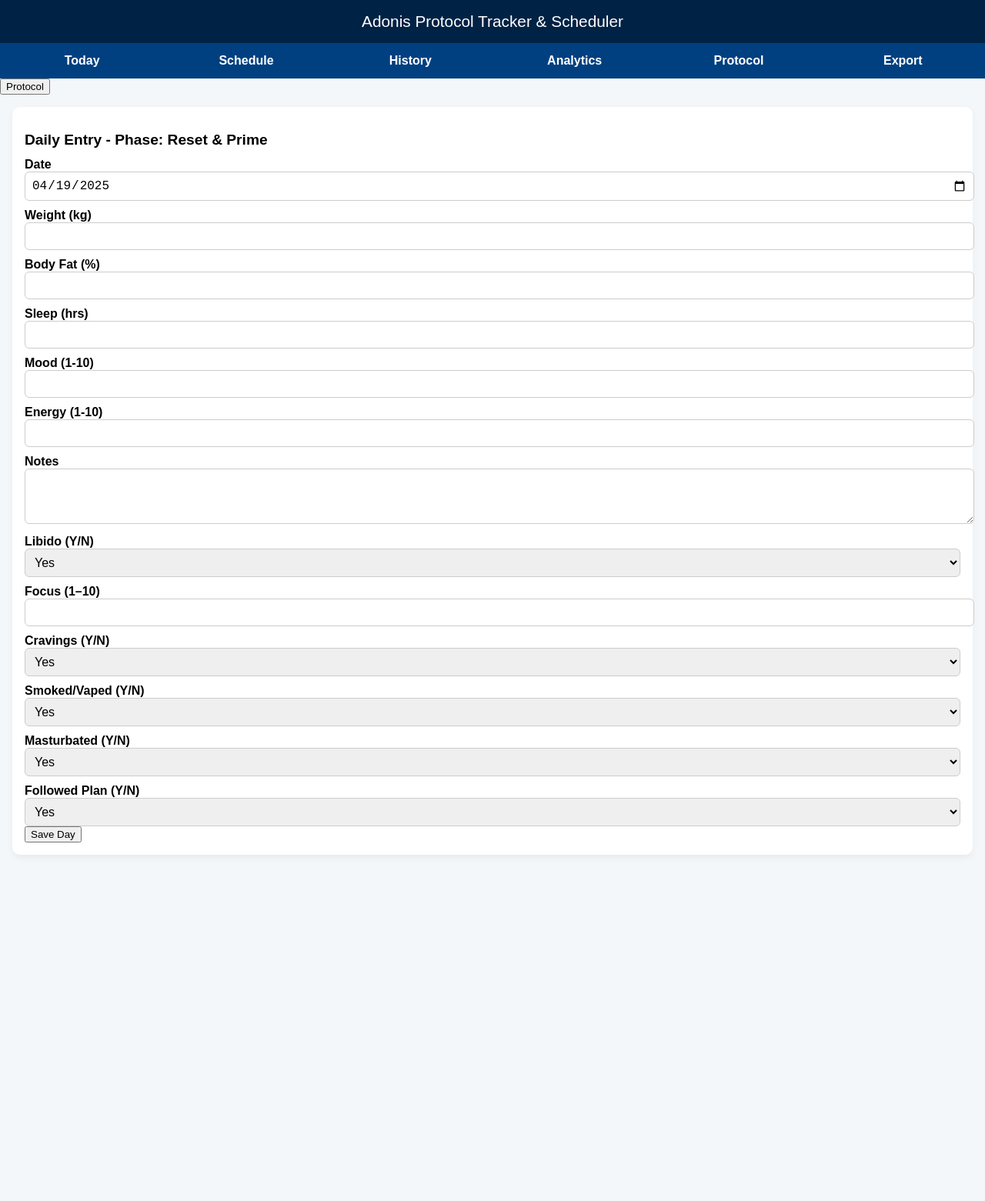
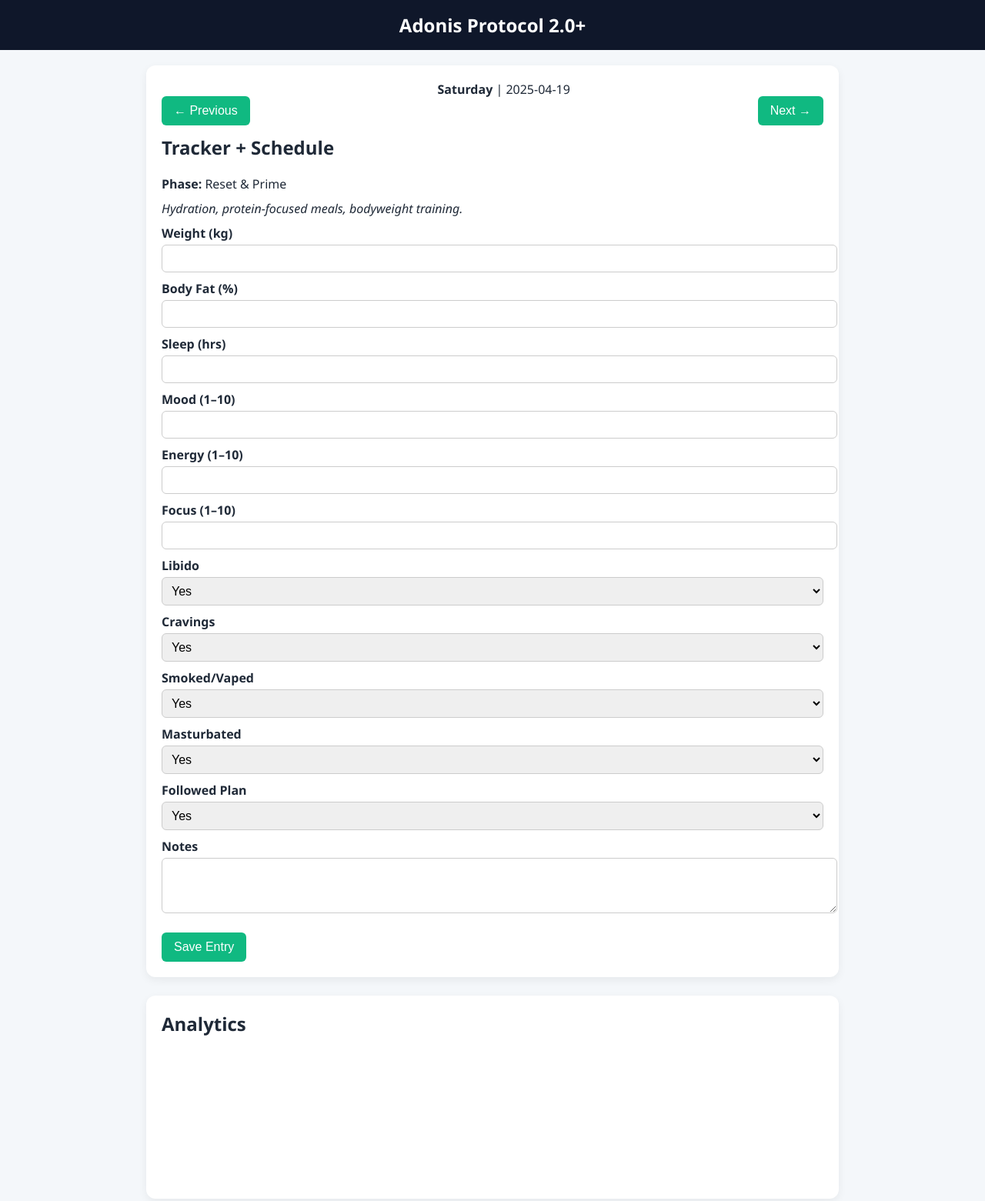
Before and after one commit to psc020/Peter-2.0, a plain HTML site: page index.html in a window 1280 px wide. Shown: the whole page at 77% size. Before the commit the page ends 1147 px from the top, so only its background shows below. Drawn offline with nearby package versions, Linux system fonts and the light colour scheme.

Commit message:
Add files via upload

```diff
--- a/index.html
+++ b/index.html
@@ -3,267 +3,198 @@
 <html lang="en">
 <head>
   <meta charset="UTF-8">
-  <title>Adonis Protocol Tracker & Scheduler</title>
+  <title>Adonis Protocol 2.0+</title>
   <meta name="viewport" content="width=device-width, initial-scale=1.0">
+  <script src="https://cdn.jsdelivr.net/npm/chart.js"></script>
   <style>
-    body { font-family: Arial, sans-serif; background-color: #f4f7fa; margin: 0; }
-    header { background-color: #002244; color: white; padding: 16px; text-align: center; font-size: 1.3rem; }
-    nav { display: flex; justify-content: space-around; background-color: #004080; }
-    nav button {
-      flex: 1; padding: 14px; font-size: 16px; background: none; border: none;
-      color: white; cursor: pointer; font-weight: bold;
+    body {
+      margin: 0;
+      font-family: 'Segoe UI', sans-serif;
+      background: #f4f7fa;
+      color: #1f2937;
     }
-    .container { padding: 16px; }
-    .section { display: none; background: white; padding: 16px; margin-bottom: 20px;
-               border-radius: 10px; box-shadow: 0 4px 10px rgba(0,0,0,0.05); }
-    .visible { display: block; }
-    h2 { font-size: 1.2rem; margin-bottom: 12px; }
-    .entry label { display: block; font-weight: bold; margin-top: 10px; }
-    .entry input, .entry select, .entry textarea {
-      width: 100%; padding: 8px; font-size: 1rem;
-      border: 1px solid #ccc; border-radius: 6px;
+    header {
+      background: #0f172a;
+      color: white;
+      padding: 16px;
+      text-align: center;
+      font-size: 1.5rem;
+      font-weight: bold;
     }
-    .log-table { width: 100%; border-collapse: collapse; margin-top: 10px; }
-    .log-table th, .log-table td {
-      padding: 8px; border: 1px solid #ddd; text-align: center;
+    .container {
+      padding: 20px;
+      max-width: 900px;
+      margin: auto;
     }
-    canvas { max-width: 100%; margin-top: 20px; }
-    .schedule-table { width: 100%; border-collapse: collapse; margin-top: 10px; }
-    .schedule-table th, .schedule-table td {
-      border: 1px solid #ccc; padding: 6px; text-align: left;
+    .card {
+      background: white;
+      border-radius: 12px;
+      box-shadow: 0 4px 12px rgba(0,0,0,0.06);
+      padding: 20px;
+      margin-bottom: 24px;
+    }
+    h2 {
+      margin-top: 0;
+    }
+    label {
+      display: block;
+      margin-top: 10px;
+      font-weight: 600;
+    }
+    input, select, textarea {
+      width: 100%;
+      padding: 8px;
+      margin-top: 4px;
+      font-size: 1rem;
+      border: 1px solid #ccc;
+      border-radius: 6px;
+    }
+    button {
+      margin-top: 20px;
+      background: #10b981;
+      color: white;
+      border: none;
+      padding: 10px 16px;
+      font-size: 1rem;
+      border-radius: 6px;
+      cursor: pointer;
+    }
+    canvas {
+      max-width: 100%;
+      margin-top: 16px;
+    }
+    .nav-buttons {
+      display: flex;
+      justify-content: space-between;
+      margin-bottom: 12px;
     }
   </style>
 </head>
 <body>
-<header>Adonis Protocol Tracker & Scheduler</header>
-<nav>
-  <button onclick="showSection('today')">Today</button>
-  <button onclick="showSection('schedule')">Schedule</button>
-  <button onclick="showSection('history')">History</button>
-  <button onclick="showSection('analytics')">Analytics</button>
-  <button onclick="overview()">Protocol</button>
-<button onclick="downloadCSV()">Export</button>
-</nav>
-
-<!-- Add to HTML body after nav -->
-
-<div id="overview" class="section" style="display:none;">
-  <h2>Protocol Overview</h2>
-
-  <h3>Transformation Rules</h3>
-  <ul>
-    <li>The protocol is non-negotiable. Follow the structure daily.</li>
-    <li>Eliminate distractions and dopamine traps (no porn, excessive scrolling).</li>
-    <li>Your body is a temple. Fuel it only with purpose and intent.</li>
-    <li>Discipline equals freedom. Train your mind by honoring your word.</li>
-    <li>Each day is a brick in your legacy. Build with intention.</li>
-    <li>Sleep is sacred: 7+ hrs, blackout room, no screens after 9PM.</li>
-    <li>No excuses. Your future self is watching. Earn his respect.</li>
-  </ul>
-
-  <h3>Motivational Mandates</h3>
-  <ul>
-    <li>You are not average. You were never meant to be.</li>
-    <li>This is about becoming undeniable — in body, mind, and presence.</li>
-    <li>Weakness will be replaced by will. Hesitation by certainty.</li>
-    <li>Every drop of sweat is a deposit into your greatness.</li>
-    <li>Show the world what self-mastery looks like.</li>
-  </ul>
-
-  <h3>Supplement Protocol</h3>
-  <p><strong>Core Daily Stack:</strong></p>
-  <ul>
-    <li>Vitamin D3: 3,000–5,000 IU (AM)</li>
-    <li>Zinc: 25–30mg (with food)</li>
-    <li>Magnesium Glycinate: 200–400mg (before bed)</li>
-    <li>Omega-3s: 2–3g EPA/DHA</li>
-    <li>Electrolytes: Daily via salt, potassium, mineral water</li>
-    <li>Ashwagandha (KSM-66): 600mg nightly</li>
-  </ul>
-  <p><strong>Optional Boosters:</strong></p>
-  <ul>
-    <li>Creatine Monohydrate: 5g/day</li>
-    <li>Tongkat Ali: 200–400mg/day</li>
-    <li>L-Citrulline: 6g pre-workout</li>
-    <li>B-Complex: 1 cap daily</li>
-  </ul>
-</div>
-
-<!-- Add to nav -->
-<button onclick="showSection('overview')">Protocol</button>
-
-<!-- Extend showSection() script logic -->
-
-
+<header>Adonis Protocol 2.0+</header>
 <div class="container">
-  <div id="today" class="section visible">
-    <h2>Daily Entry - Phase: <span id="phaseLabelToday"></span></h2>
-    <div class="entry"><label>Date</label><input type="date" id="dateInput"></div>
-    <div class="entry"><label>Weight (kg)</label><input type="number" id="weightInput"></div>
-    <div class="entry"><label>Body Fat (%)</label><input type="number" id="bodyFatInput"></div>
-    <div class="entry"><label>Sleep (hrs)</label><input type="number" id="sleepInput"></div>
-    <div class="entry"><label>Mood (1-10)</label><input type="number" id="moodInput"></div>
-    <div class="entry"><label>Energy (1-10)</label><input type="number" id="energyInput"></div>
-    <div class="entry"><label>Notes</label><textarea rows="3" id="notesInput"></textarea></div>
-
-<div class="entry"><label>Libido (Y/N)</label><select id="libidoInput"><option>Yes</option><option>No</option></select></div>
-<div class="entry"><label>Focus (1–10)</label><input type="number" id="focusInput" min="1" max="10"></div>
-<div class="entry"><label>Cravings (Y/N)</label><select id="cravingsInput"><option>Yes</option><option>No</option></select></div>
-<div class="entry"><label>Smoked/Vaped (Y/N)</label><select id="smokeInput"><option>Yes</option><option>No</option></select></div>
-<div class="entry"><label>Masturbated (Y/N)</label><select id="masturbationInput"><option>Yes</option><option>No</option></select></div>
-<div class="entry"><label>Followed Plan (Y/N)</label><select id="complianceInput"><option>Yes</option><option>No</option></select></div>
-
-<button onclick="saveEntry()">Save Day</button>
+  <div class="card">
+    <div class="nav-buttons">
+      <button onclick="changeDay(-1)">← Previous</button>
+      <div>
+        <strong id="dayDisplay"></strong> | <span id="dateDisplay"></span>
+      </div>
+      <button onclick="changeDay(1)">Next →</button>
+    </div>
+    <h2>Tracker + Schedule</h2>
+    <div><strong>Phase:</strong> <span id="phaseDisplay"></span></div>
+    <div id="scheduleBox" style="margin: 10px 0; font-style: italic;"></div>
+    <label>Weight (kg)</label><input id="weight">
+    <label>Body Fat (%)</label><input id="bodyFat">
+    <label>Sleep (hrs)</label><input id="sleep">
+    <label>Mood (1–10)</label><input id="mood">
+    <label>Energy (1–10)</label><input id="energy">
+    <label>Focus (1–10)</label><input id="focus">
+    <label>Libido</label><select id="libido"><option>Yes</option><option>No</option></select>
+    <label>Cravings</label><select id="cravings"><option>No</option><option>Yes</option></select>
+    <label>Smoked/Vaped</label><select id="smoked"><option>No</option><option>Yes</option></select>
+    <label>Masturbated</label><select id="masturbated"><option>No</option><option>Yes</option></select>
+    <label>Followed Plan</label><select id="compliance"><option>Yes</option><option>No</option></select>
+    <label>Notes</label><textarea id="notes" rows="3"></textarea>
+    <button onclick="saveEntry()">Save Entry</button>
   </div>
 
-  <div id="schedule" class="section">
-    <h2>Daily Schedule by Phase</h2>
-    <p><strong>Current Phase:</strong> <span id="phaseLabelSchedule"></span></p>
-    <p><strong>Goals:</strong> <span id="phaseGoals"></span></p>
-    <table class="schedule-table">
-      <thead><tr><th>Time</th><th>Activity</th></tr></thead>
-      <tbody id="dailyScheduleBody"></tbody>
-    </table>
-  </div>
-
-  <div id="history" class="section">
-    <h2>History Log</h2>
-    <table class="log-table" id="logTable">
-      <thead>
-        <tr>
-  <th>Date</th><th>Day</th><th>Phase</th><th>Weight</th><th>Body Fat</th><th>Sleep</th><th>Mood</th>
-  <th>Energy</th><th>Focus</th><th>Libido</th><th>Cravings</th><th>Smoked</th><th>Masturbated</th><th>Compliance</th><th>Notes</th>
-</tr>
-      </thead>
-      <tbody></tbody>
-    </table>
-  </div>
-
-  <div id="analytics" class="section">
+  <div class="card">
     <h2>Analytics</h2>
     <canvas id="weightChart"></canvas>
-    <canvas id="bodyFatChart"></canvas>
   </div>
 </div>
 
-<script src="https://cdn.jsdelivr.net/npm/chart.js"></script>
 <script>
-const entries = JSON.parse(localStorage.getItem("adonisEntries") || "[]");
+let selectedDate = new Date();
+const logs = JSON.parse(localStorage.getItem("adonisLogs") || "[]");
 
-function getPhase(dateStr) {
-  const startDate = new Date(localStorage.getItem("adonisStart") || new Date());
-  const current = new Date(dateStr);
-  const days = Math.floor((current - startDate) / (1000 * 60 * 60 * 24));
-  if (days < 14) return "Reset & Prime";
-  if (days < 28) return "Build & Harden";
-  if (days < 42) return "Sculpt & Optimize";
-  return "Lock & Maintain";
+function formatDate(d) {
+  return d.toISOString().split('T')[0];
 }
 
-const phaseGoals = {
-  "Reset & Prime": "Drop water weight, reset cravings (10–12% BF)",
-  "Build & Harden": "Increase strength, keep BF ~12–13%",
-  "Sculpt & Optimize": "Cut to 9–10% BF, maintain lean mass",
-  "Lock & Maintain": "Sustain 10–12% BF, performance, and energy"
-};
+function updateHeader() {
+  const dateStr = formatDate(selectedDate);
+  const weekday = selectedDate.toLocaleDateString('en-GB', { weekday: 'long' });
+  document.getElementById("dateDisplay").textContent = dateStr;
+  document.getElementById("dayDisplay").textContent = weekday;
 
-const phaseSchedules = {
-  "Reset & Prime": [["06:00", "Wake + Water"], ["06:30", "Meal 1"], ["08:00", "Work (Hydration Only)"], ["18:00", "Workout: Circuits"], ["19:00", "Meal 2"], ["21:00", "Wind Down"]],
-  "Build & Harden": [["06:00", "Wake + Coffee"], ["06:30", "Meal 1"], ["08:00", "Work (Hydration Only)"], ["18:00", "Workout: Strength Split"], ["19:00", "Meal 2"], ["21:00", "Protein + Notes"]],
-  "Sculpt & Optimize": [["06:00", "Wake + Optional Fasted Cardio"], ["06:30", "Meal 1"], ["08:00", "Work"], ["18:00", "Workout: High-Rep Burn"], ["19:00", "Meal 2"], ["21:00", "Sleep Ritual"]],
-  "Lock & Maintain": [["06:00", "Wake + Meditation"], ["06:30", "Meal 1"], ["08:00", "Work"], ["18:00", "Workout: Hybrid Routine"], ["19:00", "Meal 2"], ["21:00", "Plan + Reflect"]]
-};
+  const startDate = new Date(localStorage.getItem("adonisStart") || formatDate(new Date()));
+  localStorage.setItem("adonisStart", formatDate(startDate));
+  const dayNum = Math.floor((selectedDate - startDate) / (1000 * 60 * 60 * 24));
+  const phase = dayNum < 14 ? "Reset & Prime" : dayNum < 28 ? "Build & Harden" : dayNum < 42 ? "Sculpt & Optimize" : "Lock & Maintain";
+  document.getElementById("phaseDisplay").textContent = phase;
 
-function saveEntry() {
-  const date = document.getElementById("dateInput").value;
-  const day = new Date(date).toLocaleDateString("en-GB", { weekday: "long" });
-  const phase = getPhase(date);
-  const entry = {
-    date, day, phase,
-    weight: document.getElementById("weightInput").value,
-    bodyFat: document.getElementById("bodyFatInput").value,
-    sleep: document.getElementById("sleepInput").value,
-    mood: document.getElementById("moodInput").value,
-    energy: document.getElementById("energyInput").value,
-    notes: document.getElementById("notesInput").value,
+  const schedule = {
+    "Reset & Prime": "Hydration, protein-focused meals, bodyweight training.",
+    "Build & Harden": "Caloric increase, strength training, mental focus.",
+    "Sculpt & Optimize": "Low carb, fat burn circuits, peak definition.",
+    "Lock & Maintain": "Sustain energy, hybrid routines, balance and reflect."
+  };
+  document.getElementById("scheduleBox").textContent = schedule[phase];
 
-    libido: document.getElementById("libidoInput").value,
-    focus: document.getElementById("focusInput").value,
-    cravings: document.getElementById("cravingsInput").value,
-    smoked: document.getElementById("smokeInput").value,
-    masturbated: document.getElementById("masturbationInput").value,
-    compliance: document.getElementById("complianceInput").value,
+  const log = logs.find(e => e.date === dateStr) || {};
+  ["weight","bodyFat","sleep","mood","energy","focus","libido","cravings","smoked","masturbated","compliance","notes"].forEach(id => {
+    if (document.getElementById(id).tagName === "SELECT") {
+      document.getElementById(id).value = log[id] || "Yes";
+    } else {
+      document.getElementById(id).value = log[id] || "";
+    }
+  });
 
-  };
-  entries.push(entry);
-  localStorage.setItem("adonisEntries", JSON.stringify(entries));
-  alert("Entry saved!");
-  updateLog();
   updateCharts();
 }
 
-function updateLog() {
-  const tbody = document.getElementById("logTable").querySelector("tbody");
-  tbody.innerHTML = "";
-  entries.forEach(e => {
-    const row = `<tr><td>${e.date}</td><td>${e.day}</td><td>${e.phase}</td>
-                 <td>${e.weight}</td><td>${e.bodyFat}</td><td>${e.sleep}</td>
-                 <td>${e.mood}</td><td>${e.energy}</td><td>${e.notes}</td></tr>`;
-    tbody.innerHTML += row;
+function saveEntry() {
+  const dateStr = formatDate(selectedDate);
+  const entry = {
+    date: dateStr,
+    weight: document.getElementById("weight").value,
+    bodyFat: document.getElementById("bodyFat").value,
+    sleep: document.getElementById("sleep").value,
+    mood: document.getElementById("mood").value,
+    energy: document.getElementById("energy").value,
+    focus: document.getElementById("focus").value,
+    libido: document.getElementById("libido").value,
+    cravings: document.getElementById("cravings").value,
+    smoked: document.getElementById("smoked").value,
+    masturbated: document.getElementById("masturbated").value,
+    compliance: document.getElementById("compliance").value,
+    notes: document.getElementById("notes").value
+  };
+  const idx = logs.findIndex(e => e.date === dateStr);
+  if (idx >= 0) logs[idx] = entry;
+  else logs.push(entry);
+  localStorage.setItem("adonisLogs", JSON.stringify(logs));
+  alert("Entry saved!");
+  updateCharts();
+}
+
+function changeDay(offset) {
+  selectedDate.setDate(selectedDate.getDate() + offset);
+  updateHeader();
+}
+
+function updateCharts() {
+  const ctx = document.getElementById("weightChart").getContext("2d");
+  const labels = logs.map(e => e.date);
+  const data = logs.map(e => +e.weight);
+  if (window.weightChart) window.weightChart.destroy();
+  window.weightChart = new Chart(ctx, {
+    type: "line",
+    data: {
+      labels: labels,
+      datasets: [{
+        label: "Weight (kg)",
+        data: data,
+        borderColor: "#3b82f6",
+        fill: false
+      }]
+    }
   });
 }
 
-function updateCharts() {
-  const dates = entries.map(e => e.date);
-  const weights = entries.map(e => e.weight);
-  const fats = entries.map(e => e.bodyFat);
-
-  new Chart(document.getElementById("weightChart").getContext("2d"), {
-    type: "line",
-    data: { labels: dates, datasets: [{ label: "Weight", data: weights, borderColor: "blue", fill: false }] }
-  });
-
-  new Chart(document.getElementById("bodyFatChart").getContext("2d"), {
-    type: "line",
-    data: { labels: dates, datasets: [{ label: "Body Fat %", data: fats, borderColor: "red", fill: false }] }
-  });
-}
-
-function overview() { showSection("overview"); }
-function showSection(id) {
-  document.querySelectorAll(".section").forEach(el => el.classList.remove("visible"));
-  document.getElementById(id).classList.add("visible");
-  if (id === "history") updateLog();
-  if (id === "analytics") updateCharts();
-  if (id === "schedule") {
-    const today = new Date().toISOString().split("T")[0];
-    const phase = getPhase(today);
-    document.getElementById("phaseLabelSchedule").innerText = phase;
-    document.getElementById("phaseGoals").innerText = phaseGoals[phase];
-    const rows = phaseSchedules[phase].map(([time, act]) => `<tr><td>${time}</td><td>${act}</td></tr>`).join("");
-    document.getElementById("dailyScheduleBody").innerHTML = rows;
-  }
-}
-
-function downloadCSV() {
-  let csv = "Date,Day,Phase,Weight,Body Fat,Sleep,Mood,Energy,Focus,Libido,Cravings,Smoked,Masturbated,Compliance,Notes\n";
-  entries.forEach(e => {
-    csv += `${e.date},${e.day},${e.phase},${e.weight},${e.bodyFat},${e.sleep},${e.mood},${e.energy},${e.focus},${e.libido},${e.cravings},${e.smoked},${e.masturbated},${e.compliance},"${e.notes}"\n`;
-  });
-  const blob = new Blob([csv], { type: "text/csv" });
-  const url = URL.createObjectURL(blob);
-  const a = document.createElement("a");
-  a.href = url;
-  a.download = "adonis_log.csv";
-  a.click();
-}
-
-document.addEventListener("DOMContentLoaded", () => {
-  const today = new Date().toISOString().split("T")[0];
-  document.getElementById("dateInput").value = today;
-  if (!localStorage.getItem("adonisStart")) localStorage.setItem("adonisStart", today);
-  document.getElementById("phaseLabelToday").innerText = getPhase(today);
-});
+updateHeader();
 </script>
 </body>
 </html>
```
